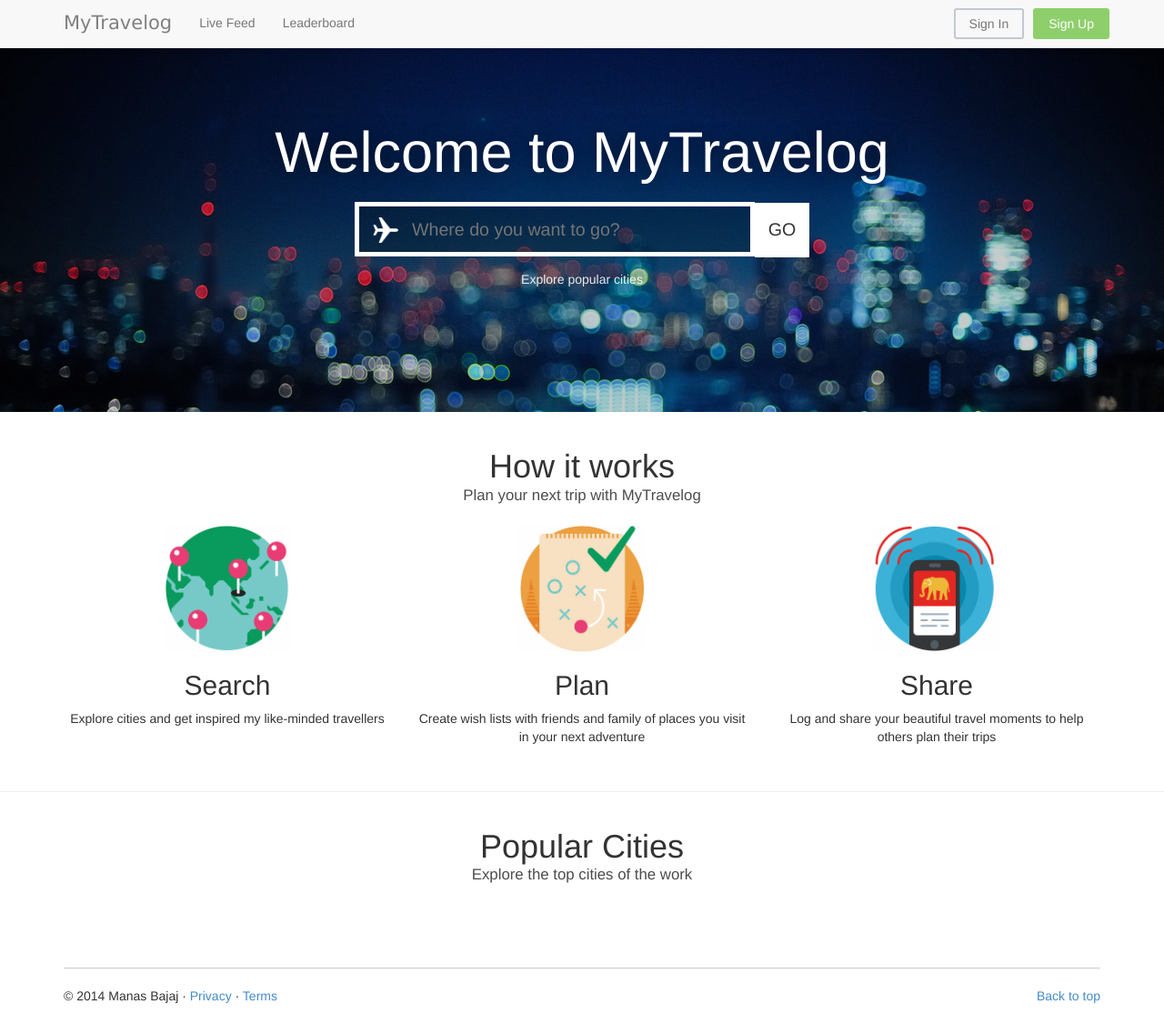
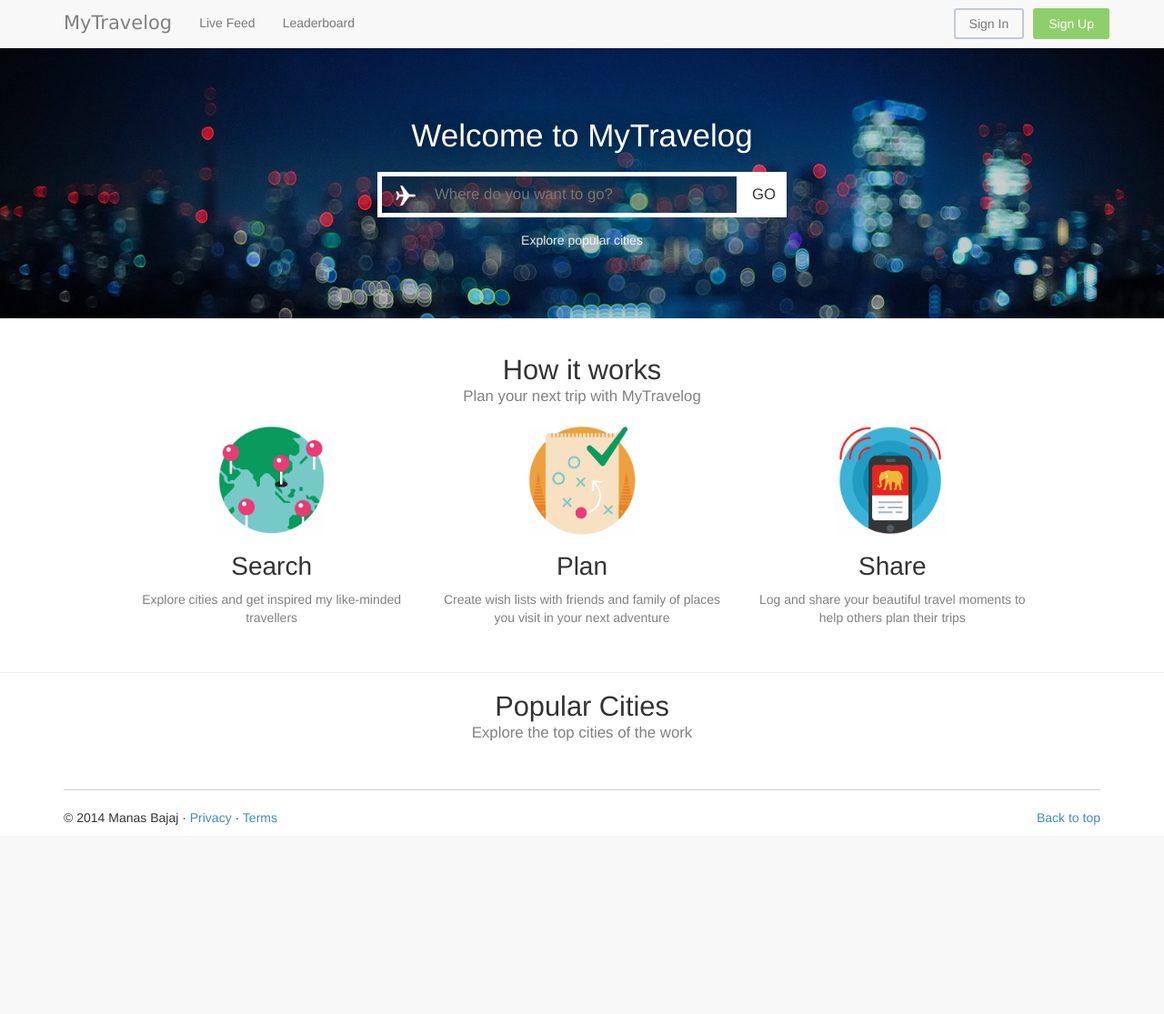
Before and after one commit to manasb-uoe/selp-mytravelog, a Django app: template selp/selp/templates/mytravelog/home.html in a window 1280 px wide. Shown: the whole page at 91% size. After the commit the page ends 907 px from the top, so only its background shows below. Run offline with Django 3.2, Linux system fonts and the light colour scheme; the template is opened without the code that fills it, so the values that code supplies are empty; parts of the project's set-up code (start-up, migrations or seed data) failed here and were passed over; some libraries are stand-ins or nearby versions.

Commit message:
Minor ui changes in the home template and stylesheet.

```diff
--- a/selp/selp/static/mytravelog/css/home.css
+++ b/selp/selp/static/mytravelog/css/home.css
@@ -1,16 +1,16 @@
 
 .jumbotron-home {
-    height: 400px;
+    height: 300px;
     margin: 0;
     padding: 0;
     background-image: url('/static/mytravelog/imgs/default/home-cover.jpg');
-    background-position: center 30%;
+    background-position: center 40%;
     background-repeat: no-repeat;
     background-size: cover;
 }
 
 .jumbotron-home .mask {
-    margin: 53px 0 0 0;
+    margin: 50px 0 0 0;
     padding-top: 60px;
     height: 100%;
     width: 100%;
@@ -18,13 +18,12 @@
     background-color: rgba(0,0,0,0.2);
 }
 
-.jumbotron-home .mask .title-and-search-container {
-}
 
 .jumbotron-home .mask .title-and-search-container .title {
     color: #ffffff;
     text-shadow: 0 0 20px rgba(0,0,0,.5);
     padding-bottom: 10px;
+    font-size: 250%;
 }
 
 .jumbotron-home .mask .title-and-search-container .explore-popular-cities {
@@ -42,24 +41,24 @@
 }
 
 .jumbotron-home .mask .title-and-search-container .form-city-search {
-    height: 60px;
-    width: 500px;
+    height: 50px;
+    width: 450px;
     margin-left: auto;
     margin-right: auto;
 }
 
 .jumbotron-home .mask .title-and-search-container .form-city-search .input-city-text {
     transition: 500ms;
-    width: 88%;
+    width: 400px;
     height: 100%;
     padding: 10px;
     background-color: rgba(0, 0, 0, 0.2);
     background-image: url('/static/mytravelog/imgs/default/icon_airplane.png');
-    background-size: 28px 28px;
-    background-position: 15px 12px;
+    background-size: 22px 22px;
+    background-position: 15px 10px;
     background-repeat: no-repeat;
     padding-left: 58px;
-    font-size: 140%;
+    font-size: 120%;
     color: #ffffff;
     border: solid 5px #ffffff;
     outline: none;
@@ -77,18 +76,18 @@
 .jumbotron-home .mask .title-and-search-container .form-city-search .input-city-button {
     transition: 500ms;
     background-color: #ffffff;
-    width: 12%;
+    width: 50px;
     height: 100%;
-    font-size: 140%;
+    font-size: 120%;
     border: solid 5px #ffffff;
     outline: none;
-    /*border-radius: 0 3px 3px 0;*/
 }
 
 .jumbotron-home .mask .title-and-search-container .form-city-search .autocomplete-suggestions-container {
+    width: 395px;
+    box-shadow: 10px 10px 13px -5px rgba(0,0,0,0.36);
     z-index: 9000;
-    width: 85%;
-    box-shadow: 10px 10px 13px -5px rgba(0,0,0,0.36);
+    position: fixed;
 }
 
 .jumbotron-home .mask .title-and-search-container .form-city-search  .suggestion-light {
@@ -98,21 +97,23 @@
     text-align: left;
     color: #ffffff;
     text-shadow: 0 0 20px rgba(0,0,0,.5);
-    font-size: 120%;
+    font-size: 100%;
     position: relative;
     cursor: pointer;
+    z-index: 9000;
 }
 
 .jumbotron-home .mask .title-and-search-container .form-city-search .suggestion-dark {
     transition: 200ms;
     background-color: #0da373;
     padding: 10px;
-    font-size: 120%;
+    font-size: 100%;
     text-align: left;
     text-shadow: 0 0 20px rgba(0,0,0,.5);
     position: relative;
     color: #ffffff;
     cursor: pointer;
+    z-index: 9000;
 }
 
 .jumbotron-home .mask .title-and-search-container .form-city-search .suggestion-light:hover,
@@ -123,38 +124,50 @@
 .introduction-container {
     text-align: center;
     margin: 40px auto 40px auto;
+    width: 1024px;
 }
 
 .introduction-container .title {
     display: inline-block;
     margin: 0;
+    font-size: 220%;
 }
 
 .introduction-container .subtitle {
     margin: 0 0 20px 0;
     font-size: 120%;
-    color: rgba(0, 0, 0, 0.7);
+    color: gray;
+}
+
+.introduction-container .intro-title {
+    font-size: 200%;
 }
 
 .introduction-container .intro-image {
-    width: 140px;
-    height: 140px;
+    width: 120px;
+    height: 120px;
+}
+
+.introduction-container .intro-text {
+    color: gray;
 }
 
 .popular-cities-container {
     text-align: center;
-    margin: 40px auto 40px auto;
+    /*margin: 40px auto 40px auto;*/
+    width: 1024px;
 }
 
 .popular-cities-container .title {
     margin: 0;
     display: inline-block;
+    font-size: 220%;
 }
 
 .popular-cities-container .subtitle {
     margin: 0 0 30px 0;
     font-size: 120%;
-    color: rgba(0, 0, 0, 0.7);
+    color: gray;
 }
 
 .popular-cities-container .popular-cities .popular-city {
@@ -162,9 +175,8 @@
     background-position: center center;
     background-repeat: no-repeat;
     background-size: cover;
-    /*background-color: darkgray;*/
     color: #ffffff;
-    text-shadow: 0 0 20px rgba(0,0,0,.5);
+    text-shadow: 0 0 20px rgba(0,0,0,.8);
     border: 1px solid;
     margin-bottom: 25px;
     border-radius: 5px;
@@ -175,8 +187,9 @@
 
 .popular-cities-container .popular-cities .popular-city .mask {
     background-color: rgba(0, 0, 0, 0.2);
-    padding: 55px 15px;
+    padding: 40px 15px;
     transition: 150ms;
+    border-radius: 5px;
 }
 
 .popular-cities-container .popular-cities .popular-city .mask:hover {
@@ -187,9 +200,16 @@
     margin: 0;
     padding: 0;
     font-weight: bold;
-    font-size: 140%;
+    font-size: 120%;
 }
 
+.popular-cities-container .popular-cities .popular-city .city-rank {
+    margin: 0;
+    padding: 0;
+    font-size: 100%;
+}
+
+
 .popular-cities-container .popular-cities .popular-city .country-name {
-    font-size: 90%;
+    font-size: 80%;
 }
--- a/selp/selp/templates/mytravelog/home.html
+++ b/selp/selp/templates/mytravelog/home.html
@@ -33,18 +33,18 @@
         <div class="row">
             <div class="col-lg-4">
                 <img src="{% static 'mytravelog/imgs/default/search.PNG' %}" alt="Generic placeholder image" class="intro-image">
-                <h2>Search</h2>
-                <p>Explore cities and get inspired my like-minded travellers</p>
+                <h2 class="intro-title">Search</h2>
+                <p class="intro-text">Explore cities and get inspired my like-minded travellers</p>
             </div><!-- /.col-lg-4 -->
             <div class="col-lg-4">
                 <img src="{% static 'mytravelog/imgs/default/plan.PNG' %}" alt="Generic placeholder image" class="intro-image">
-                <h2>Plan</h2>
-                <p>Create wish lists with friends and family of places you visit in your next adventure</p>
+                <h2 class="intro-title">Plan</h2>
+                <p class="intro-text">Create wish lists with friends and family of places you visit in your next adventure</p>
             </div><!-- /.col-lg-4 -->
             <div class="col-lg-4">
                 <img src="{% static 'mytravelog/imgs/default/share.PNG' %}" alt="Generic placeholder image" class="intro-image">
-                <h2>Share</h2>
-                <p>Log and share your beautiful travel moments to help others plan their trips</p>
+                <h2 class="intro-title">Share</h2>
+                <p class="intro-text">Log and share your beautiful travel moments to help others plan their trips</p>
             </div><!-- /.col-lg-4 -->
         </div><!-- /.row -->
     </div>
@@ -63,6 +63,7 @@
                     <div class="col-lg-4">
                         <a href="/mytravelog/city/{{ city.url_name }}" class="popular-city">
                             <div class="mask">
+                                <p class="city-rank">#{{ city.rank }}</p>
                                 <p class="city-name">{{ city.name }}</p>
                                 <p class="country-name">{{ city.country_name }}</p>
                             </div>
```
